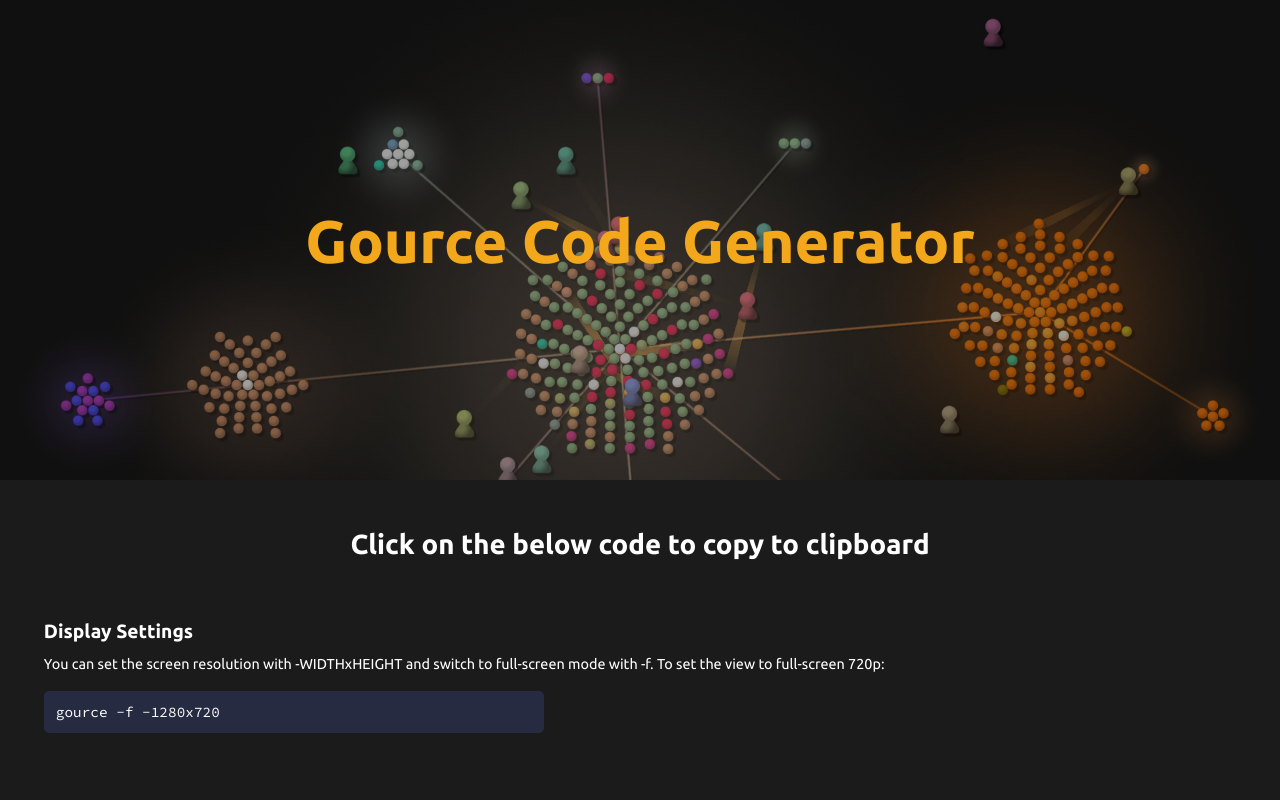
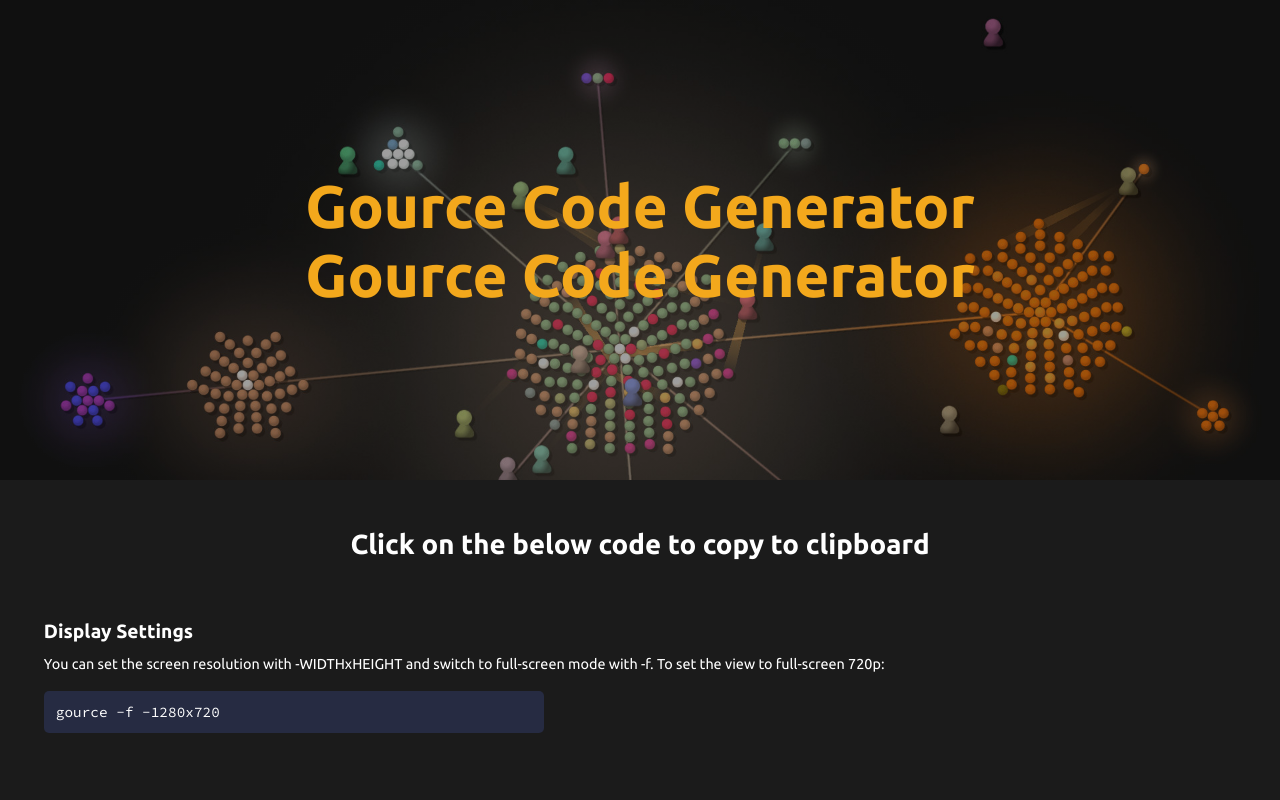
Before and after one commit to anluke/gource-generator, a plain HTML site: page index.html in a window 1280 px wide. Shown: the top 800 px of the page. Drawn offline with Linux system fonts and the light colour scheme.

Commit message:
Update index.html

```diff
--- a/index.html
+++ b/index.html
@@ -18,6 +18,7 @@
     <section id="hero">
         <div class="hero container">
             <div class="title">
+                <h1>Gource Code Generator</h1>
                 <h1>Gource Code Generator</h1>
             </div>
         </div>
```
